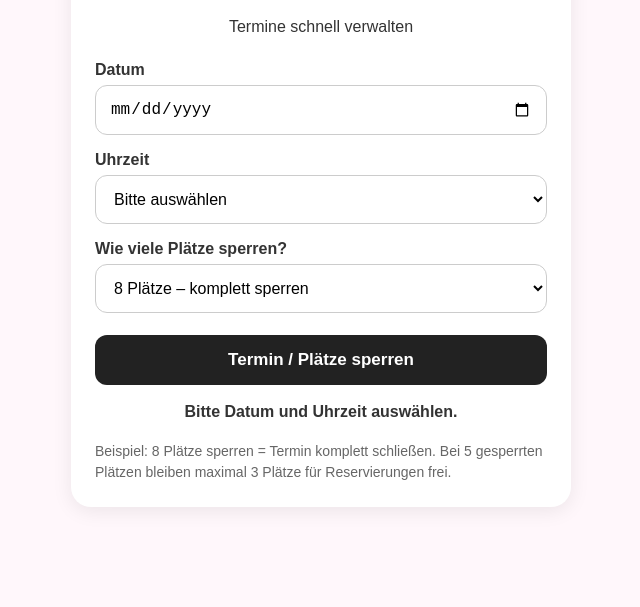
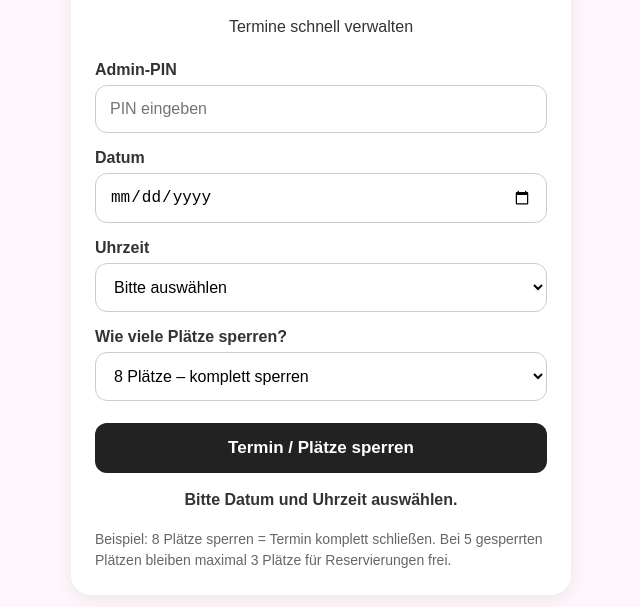
Before and after one commit to Nubi-hub3536/nubi-reservierung, a website: page public/admin.html in a window 1280 px wide. Both pictures are taken after a click on the button "Termin / Plätze sperren". Shown: the part 105-712 px from the top of the page, without its empty margins (319-959 px from the left). Drawn offline with Linux system fonts and the light colour scheme.

Commit message:
Update admin.html

```diff
--- a/public/admin.html
+++ b/public/admin.html
@@ -88,6 +88,8 @@
   <h1>🐻 Nubi Admin</h1>
   <div class="subtitle">Termine schnell verwalten</div>
 
+ <label for="pin">Admin-PIN</label>
+<input type="password" id="pin" inputmode="numeric" placeholder="PIN eingeben">
   <label for="date">Datum</label>
   <input type="date" id="date">
 
@@ -126,6 +128,7 @@
 
 <script>
 async function blockSlot() {
+  const pin = document.getElementById("pin").value;
   const date = document.getElementById("date").value;
   const time = document.getElementById("time").value;
   const seats = Number(document.getElementById("seats").value);
@@ -145,6 +148,7 @@ async function blockSlot() {
         "Content-Type": "application/json"
       },
       body: JSON.stringify({
+        pin,
         date,
         time,
         seats
```
